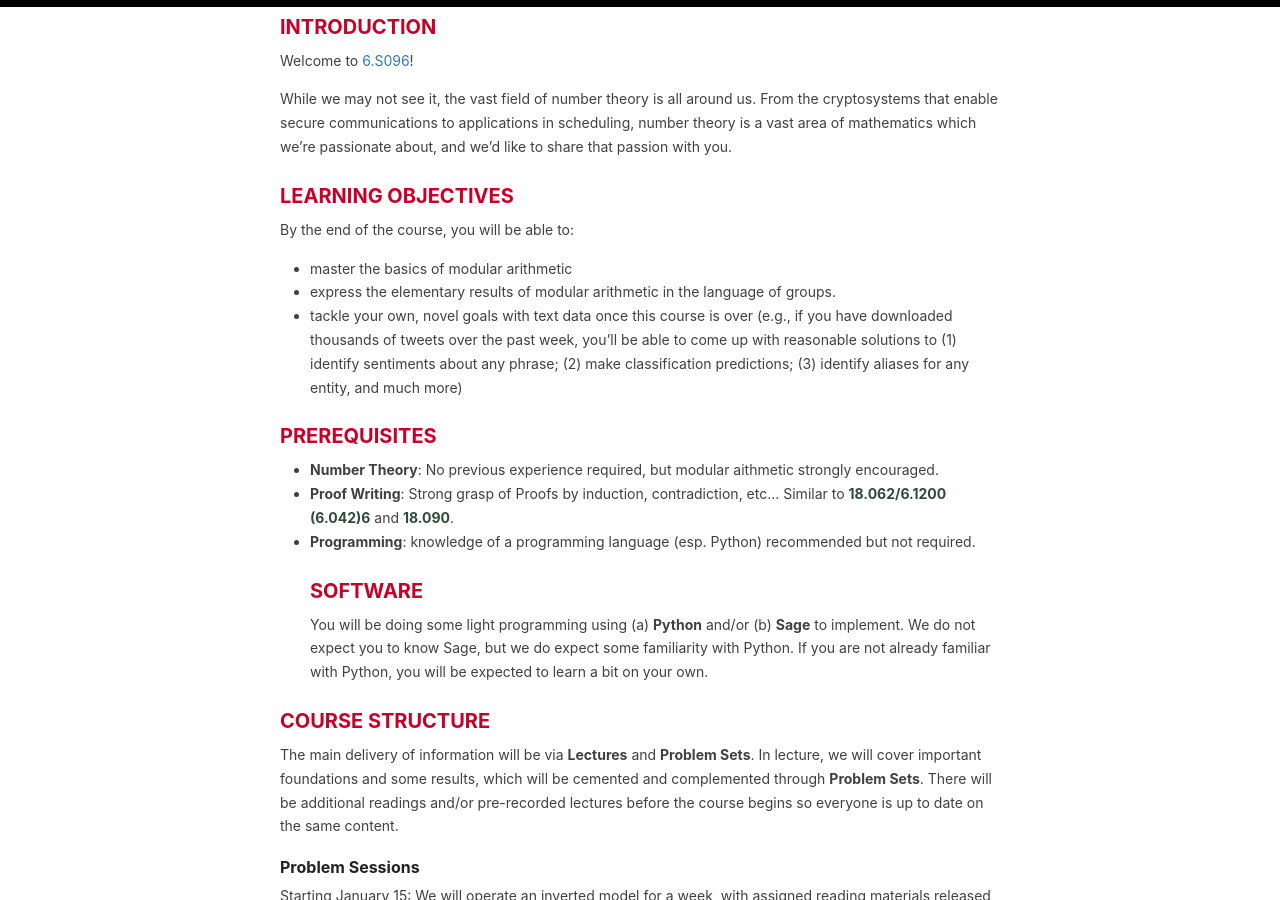
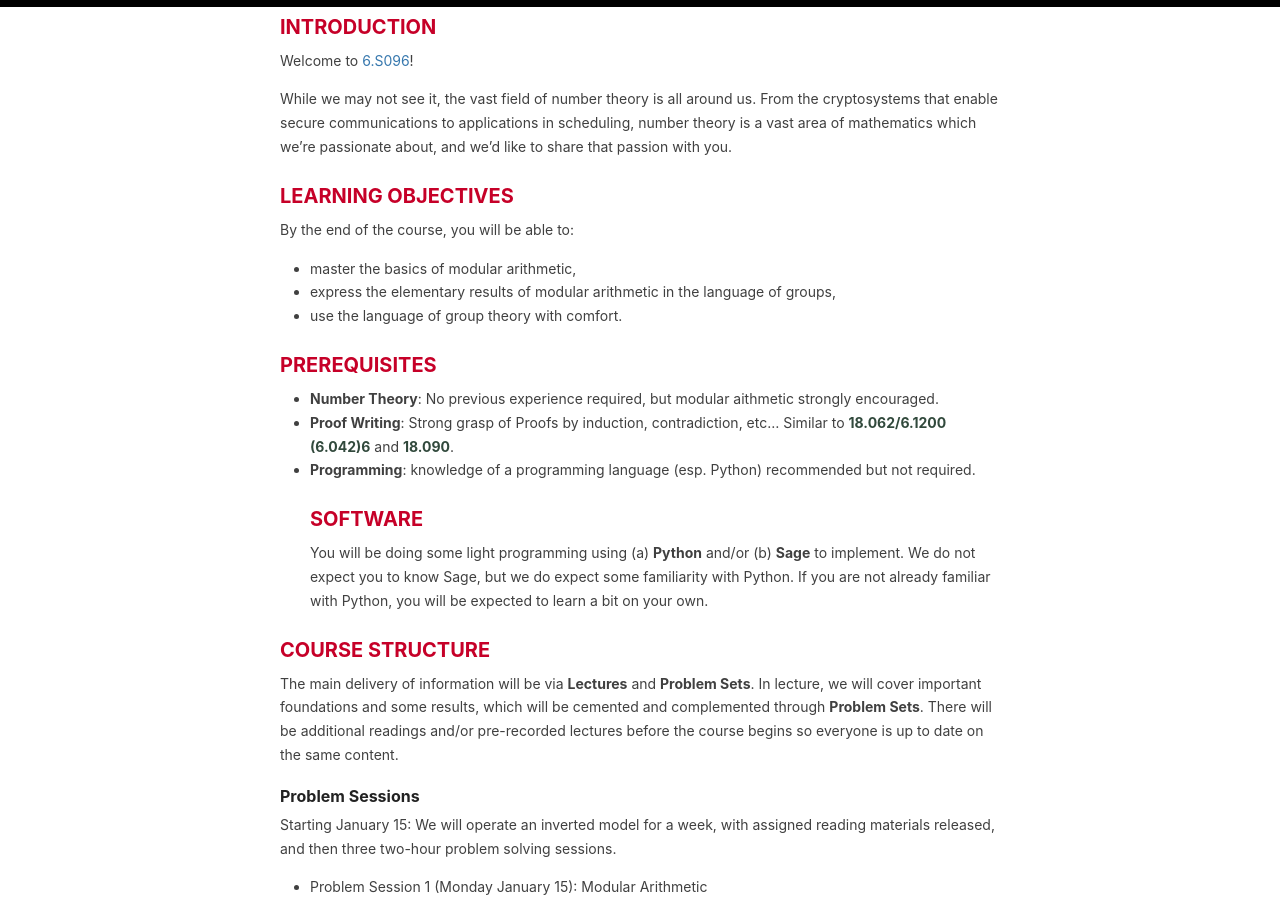
Before and after one commit to 6s096-iap24/6s096-iap24.github.io, a Jekyll site: the page built from _pages/syllabus.md, in a window 1280 px wide and 900 px high, scrolled down 307 px. Built offline with Jekyll 4.4.1, drawn with Linux system fonts in a browser that asks for light colours.

Commit message:
Update syllabus.md

```diff
--- a/_pages/syllabus.md
+++ b/_pages/syllabus.md
@@ -11,9 +11,9 @@ While we may not see it, the vast field of number theory is all around us. From
 
 ## LEARNING OBJECTIVES
 By the end of the course, you will be able to:
-- master the basics of modular arithmetic
-- express the elementary results of modular arithmetic in the language of groups.
-- tackle your own, novel goals with text data once this course is over (e.g., if you have downloaded thousands of tweets over the past week, you’ll be able to come up with reasonable solutions to (1) identify sentiments about any phrase; (2) make classification predictions; (3) identify aliases for any entity, and much more)
+- master the basics of modular arithmetic,
+- express the elementary results of modular arithmetic in the language of groups,
+- use the language of group theory with comfort.
 
 
 ## PREREQUISITES
```
